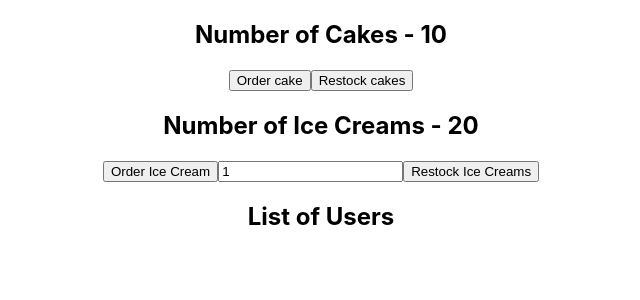
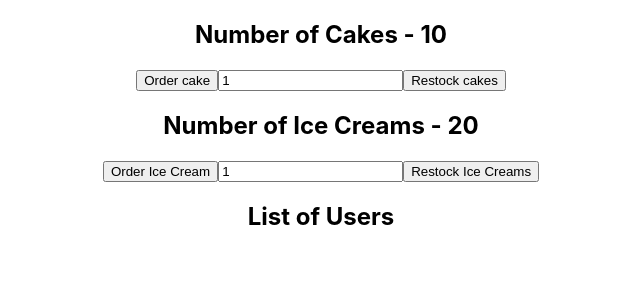
Before and after one commit to sujanrajs/revising-learning-redux, a React (Create React App) app in the folder react-rtk-demo/: page / in a window 1280 px wide. Shown: the top 300 px of the page, without its empty margins (319-959 px from the left). Built offline with nearby package versions, Linux system fonts and the light colour scheme.

Commit message:
add input tag for user to input restock value in cake

```diff
--- a/react-rtk-demo/src/features/cake/CakeView.jsx
+++ b/react-rtk-demo/src/features/cake/CakeView.jsx
@@ -1,15 +1,21 @@
-import React from "react";
+import { React, useState } from "react";
 import { useSelector, useDispatch } from "react-redux";
 import { ordered, restocked } from "./cakeSlice";
 
 export const CakeView = () => {
+  const [value, setValue] = useState(1);
   const numOfCakes = useSelector((state) => state.cake.numOfCakes);
   const dispatch = useDispatch();
   return (
     <div>
       <h2>Number of Cakes - {numOfCakes}</h2>
       <button onClick={() => dispatch(ordered())}>Order cake</button>
-      <button onClick={() => dispatch(restocked(5))}>Restock cakes</button>
+      <input
+        type="number"
+        value={value}
+        onChange={(e) => setValue(parseInt(e.target.value))}
+      />
+      <button onClick={() => dispatch(restocked(value))}>Restock cakes</button>
     </div>
   );
 };
```
